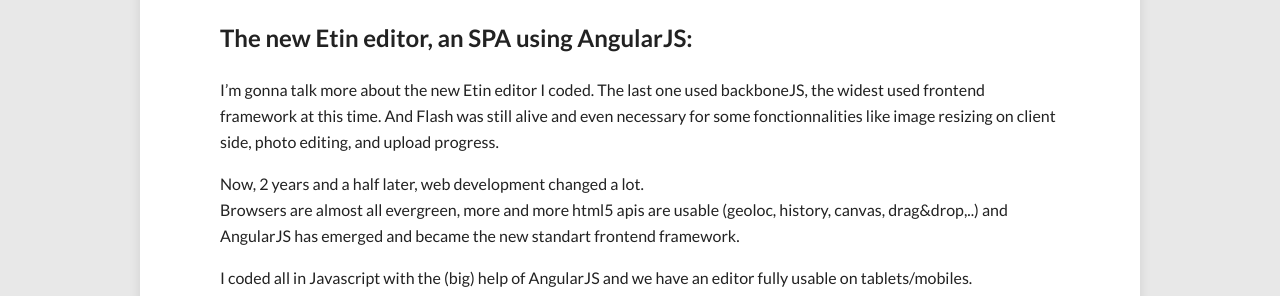
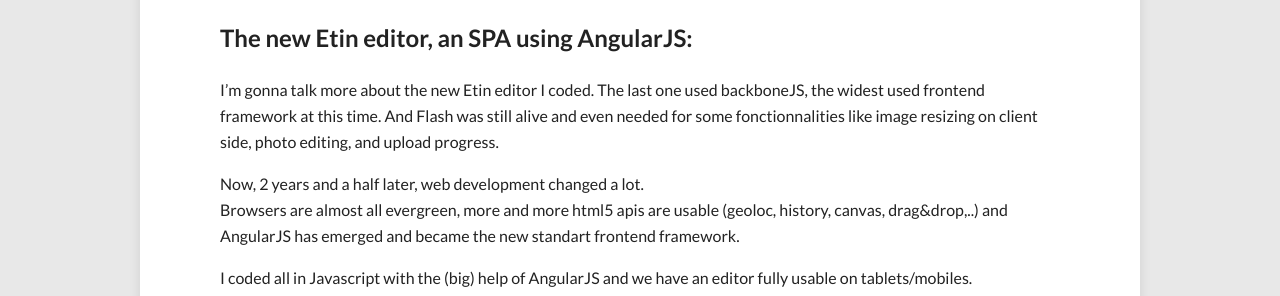
Before and after one commit to bertrandg/bertrandg.github.io, a Jekyll site: the page built from _posts/2014-12-22-yourphototravel-v2-angular-editor-app.md, in a window 1280 px wide and 900 px high, scrolled down 1020 px. Shown: the part 180-476 px from the top of the window. Built offline with Jekyll 4.4.1, drawn with Linux system fonts in a browser that asks for light colours; nearby versions of some CDN libraries; comment, search, counter and statistics services are not loaded; some of the changed text lies outside the part shown.

Commit message:
correction

```diff
--- a/_posts/2014-12-22-yourphototravel-v2-angular-editor-app.md
+++ b/_posts/2014-12-22-yourphototravel-v2-angular-editor-app.md
@@ -29,7 +29,7 @@
 
 I'm gonna talk more about the new Etin editor I coded.
 The last one used backboneJS, the widest used frontend framework at this time.
-And Flash was still alive and even necessary for some fonctionnalities like image resizing on client side, photo editing, and upload progress.
+And Flash was still alive and even needed for some fonctionnalities like image resizing on client side, photo editing, and upload progress.
 
 Now, 2 years and a half later, web development changed a lot.<br>
 Browsers are almost all evergreen, more and more html5 apis are usable (geoloc, history, canvas, drag&drop,..) and AngularJS has emerged and became the new standart frontend framework.
@@ -108,7 +108,7 @@
 * **kineticjs**: An old but heavy library to work with canvas, documentation not really good and up to date.. I don't think I'm gonna use it for my next project.
 * **angular-bootstrap**: Usefull to work with **bootstrap-sass-official**, `$modal` service wich return a promise is really cool.
 * **restangular**: A must-have for your api calls.
-* **ng-file-upload**: Sadly, **restangular** doesn't handle progress event on upload request because it uses $http, [issue here](https://github.com/angular/angular.js/issues/1934). This lib handles it.
+* **ng-file-upload**: Sadly, **restangular** doesn't handle progress event on upload request because it uses `$http`, [issue here](https://github.com/angular/angular.js/issues/1934). This lib handles it.
 
 ### Screenshots:
 
```
